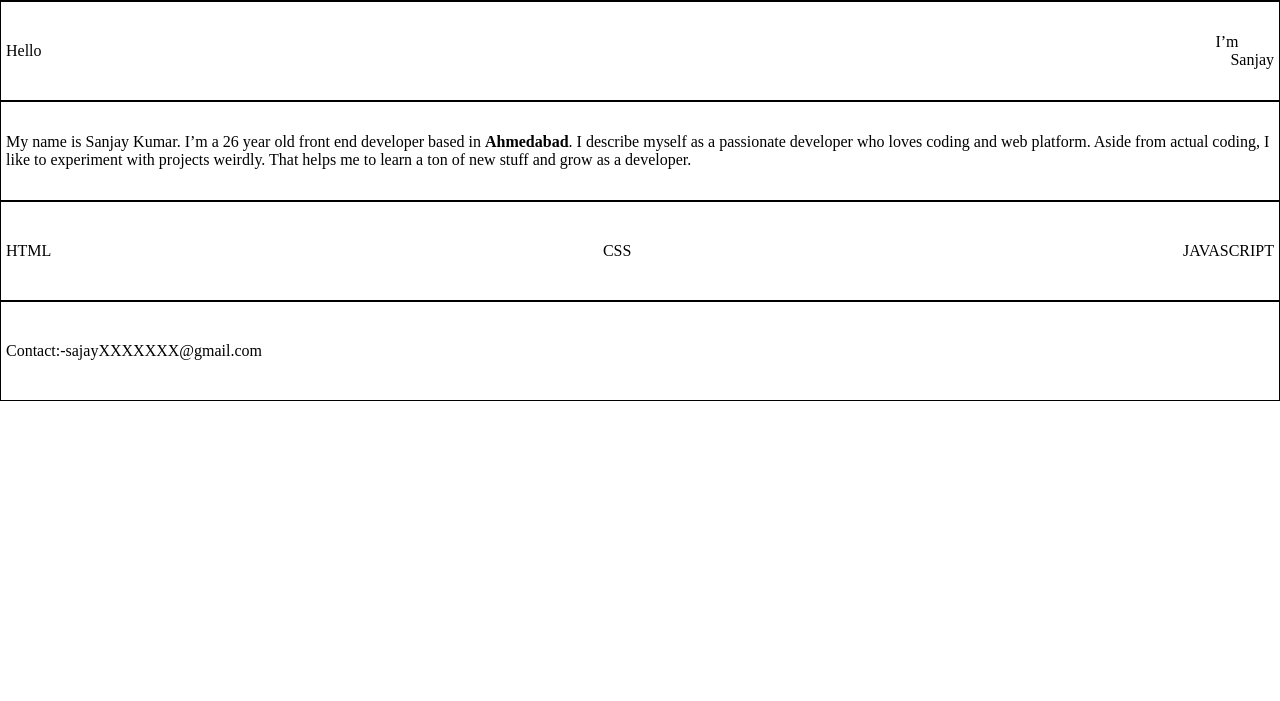
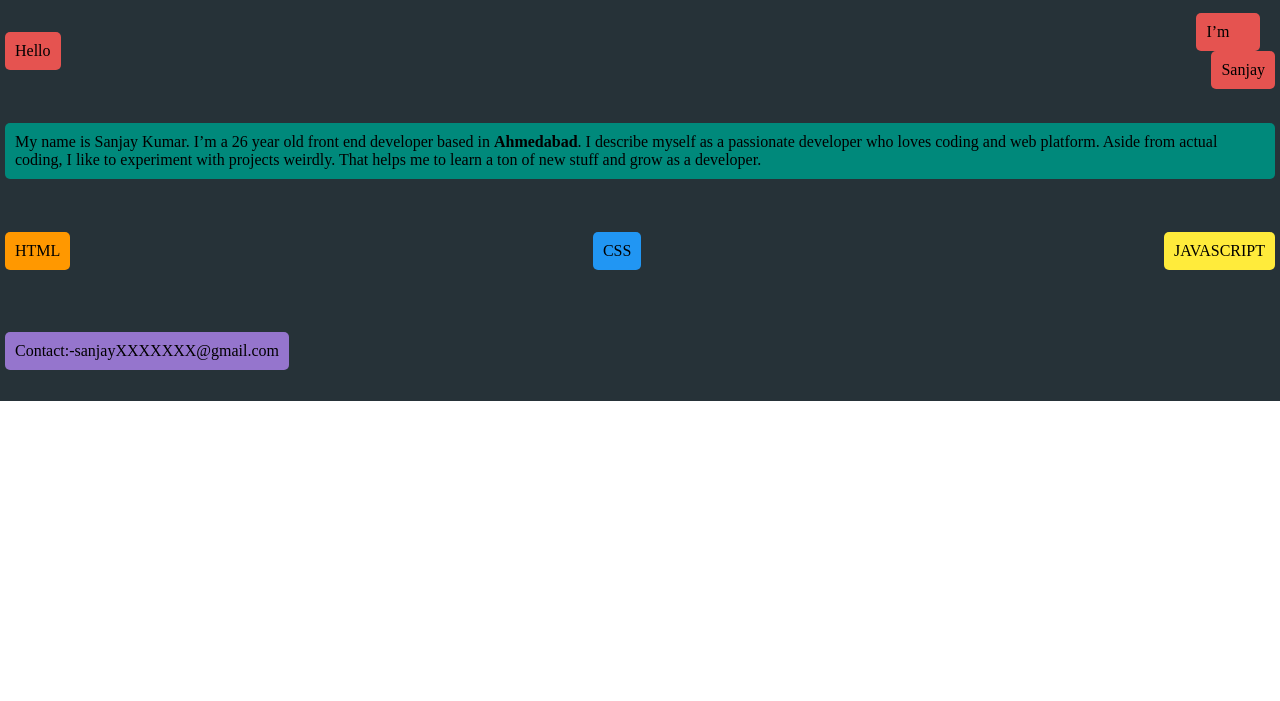
Before and after one commit to isanjaykumar/isanjaykumar.github.io, a plain HTML site: page index.html in a window 1280 px wide. Shown: the part 99-800 px from the top of the page. Drawn offline with Linux system fonts and the light colour scheme.

Commit message:
dsjhglah

```diff
--- a/index.html
+++ b/index.html
@@ -10,7 +10,7 @@
   <body>
     <div class="page">
 
-      <div class="menu-container">
+      <div class="container menu">
         <div class="home"><h1>&lt; &#47&gt;</h1></div>
         <ul class="social">
           <li>Github</li>
@@ -19,7 +19,7 @@
         </ul>
       </div>
 
-      <div class="header-container">
+      <div class="container header">
         <div class="hello"><span>Hello</span></div>
         <div class="name">
           <div class="i">I&rsquo;m</div>
@@ -27,24 +27,26 @@
         </div>
       </div>
 
-      <div class="about-container">
+      <div class="container">
+        <dic class="about">
         <p>My name is Sanjay Kumar.
           I&rsquo;m a 26 year old front end developer based in <b>Ahmedabad</b>.
           I describe myself as a passionate developer who loves coding and web platform.
           Aside from actual coding, I like to experiment with projects weirdly.
           That helps me to learn a ton of new stuff and grow as a developer.</p>
+        </div>
       </div>
 
-      <div class="skills-container">
-        <ul class="skills">
-          <li>HTML</li>
-          <li>CSS</li>
-          <li>JAVASCRIPT</li>
-        </ul>
+      <div class="container">
+        <div class="skills">
+          <div class="html">HTML</div>
+          <div class="css">CSS</div>
+          <div class="js">JAVASCRIPT</div>
+        </div>
       </div>
 
-      <div class="contact-container">
-        <span> Contact:-sajayXXXXXXX@gmail.com</span>
+      <div class="container">
+        <div class="contact"><span> Contact:-sanjayXXXXXXX@gmail.com</span></div>
       </div>
 
     </div>
--- a/styles.css
+++ b/styles.css
@@ -5,31 +5,34 @@
   box-sizing: border-box;
 }
 
-
-.menu-container {
-  border: 1px solid;
+.container {
   height: 100px;
   width: 100%;
+  background-color: #263238;
   display: flex;
   justify-content: space-between;
   align-items: center;
   padding: 5px;
 }
 
+.home,
+.social {
+  background-color: #00e5ff;
+  padding: 10px;
+  border-radius: 5px;
+}
 
 .social>li {
   display: inline;
   margin-right: 5px;
 }
 
-.header-container {
-  border: 1px solid;
-  height: 100px;
-  width: 100%;
-  display: flex;
-  justify-content: space-between;
-  align-items: center;
-  padding: 5px;
+.hello,
+.i,
+.sanjay {
+  background-color: #e55350;
+  padding: 10px;
+  border-radius: 5px;
 }
 
 .i {
@@ -37,28 +40,10 @@
   right: 15px;
 }
 
-.about-container {
-  border: 1px solid;
-  height: 100px;
-  width: 100%;
-  display: flex;
-  justify-content: space-between;
-  align-items: center;
-  padding: 5px;
-}
-
-.skills-container {
-  border: 1px solid;
-  height: 100px;
-  width: 100%;
-  display: flex;
-  justify-content: space-between;
-  align-items: center;
-  padding: 5px;
-}
-
-.skills>li {
-  display: inline;
+.about {
+  background-color: #00897b;
+  padding: 10px;
+  border-radius: 5px;
 }
 
 .skills {
@@ -67,12 +52,26 @@
   justify-content: space-between;
 }
 
-.contact-container {
-  border: 1px solid;
-  height: 100px;
-  width: 100%;
-  display: flex;
-  justify-content: space-between;
-  align-items: center;
-  padding: 5px;
+.html {
+  background-color: #ff9800;
+  padding: 10px;
+  border-radius: 5px;
 }
+
+.css{
+  background-color: #2196f3;
+  padding: 10px;
+  border-radius: 5px;
+}
+
+.js {
+  background-color: #ffeb3b;
+  padding: 10px;
+  border-radius: 5px;
+}
+
+.contact {
+  background-color: #9575cd;
+  padding: 10px;
+  border-radius: 5px;
+}
```
